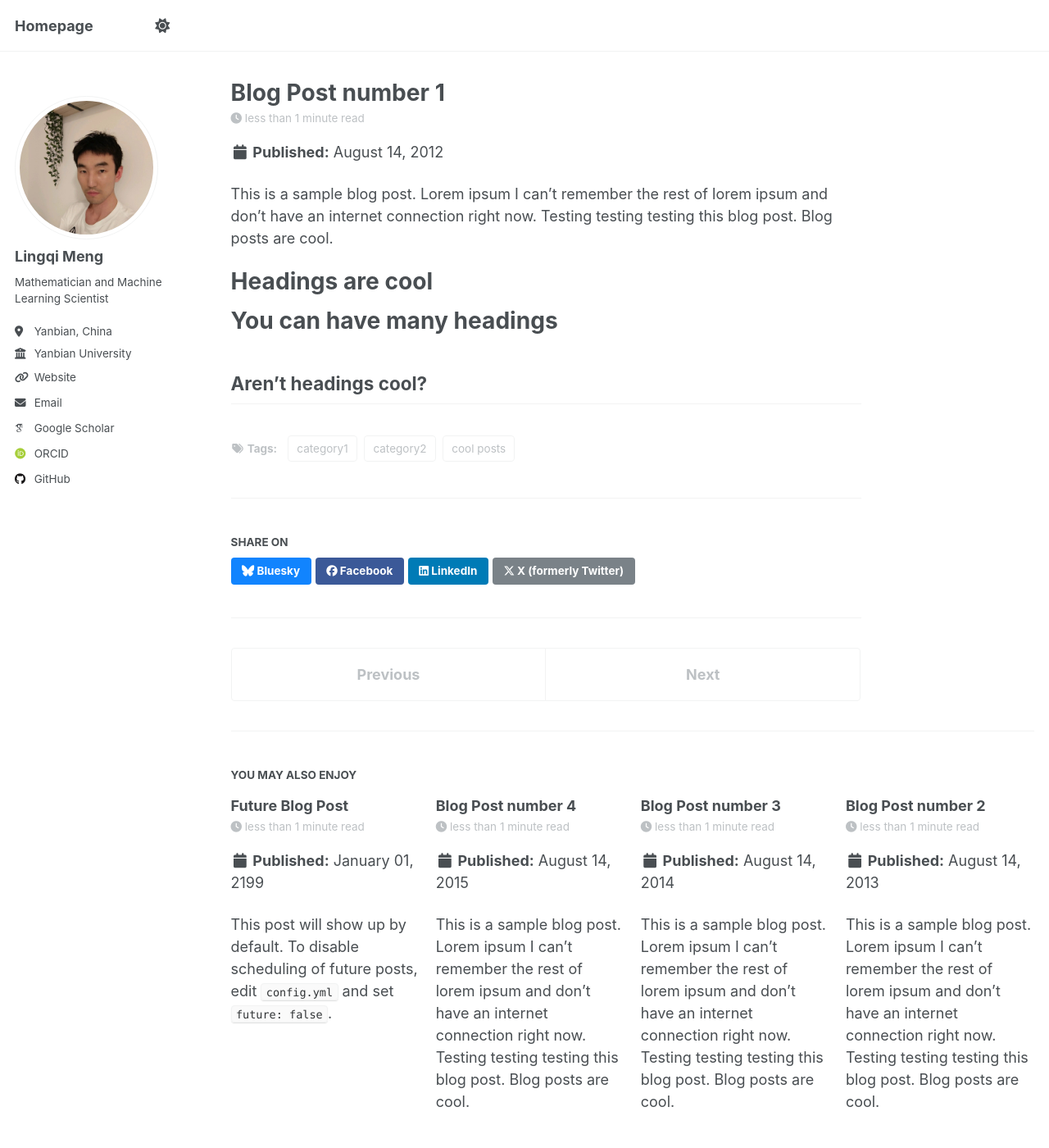
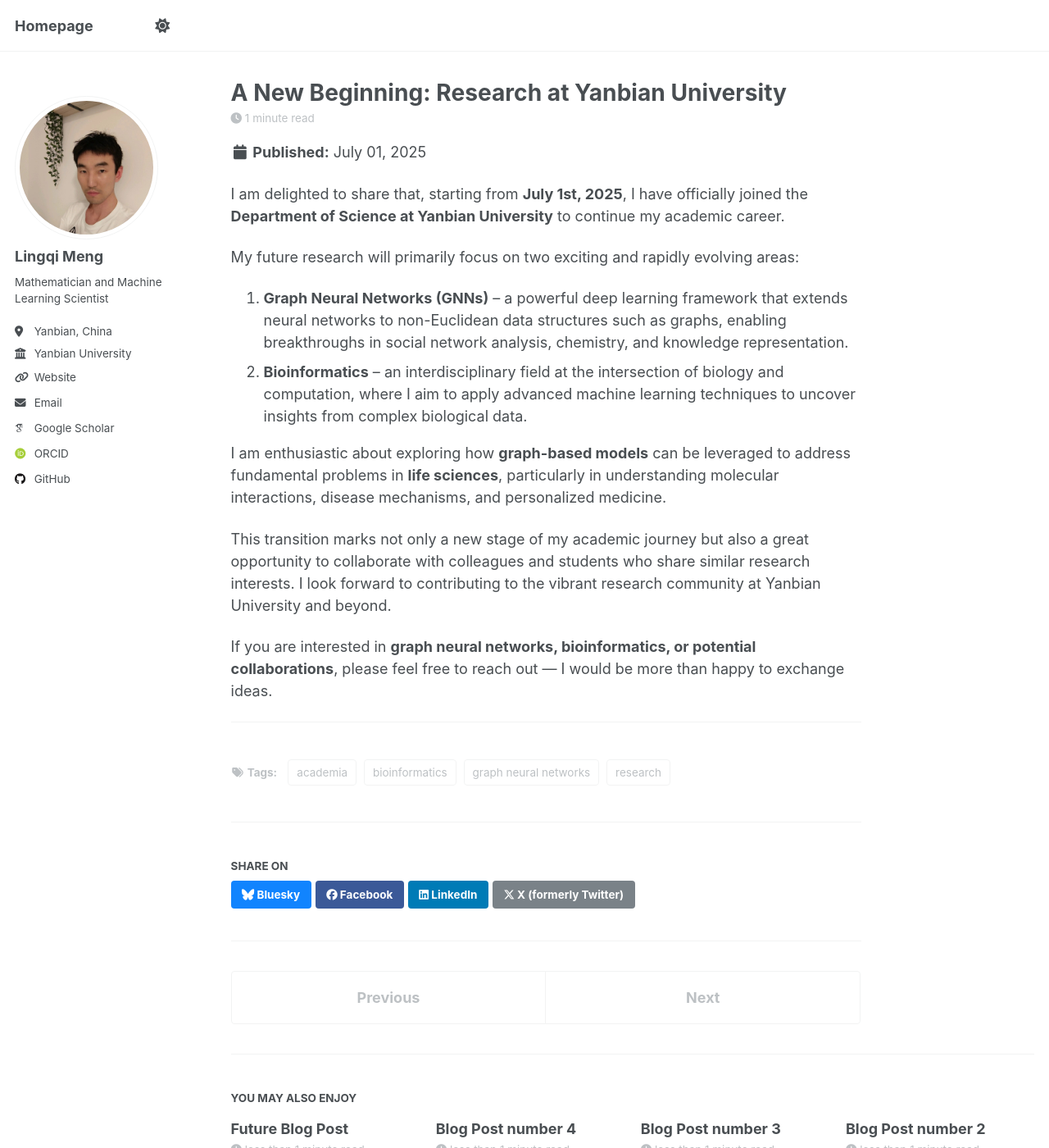
Before and after one commit to lingqime/lingqime.github.io, a Jekyll site: the page built from _posts/2012-08-14-blog-post-1.md, in a window 1280 px wide and 1400 px high. Shown: the whole window at 82% size. Built offline with Jekyll 4.4.1, drawn with Linux system fonts in a browser that asks for light colours; some web fonts are replaced; a script that is not in the unit is left out.

Commit message:
Update 2012-08-14-blog-post-1.md

```diff
--- a/_posts/2012-08-14-blog-post-1.md
+++ b/_posts/2012-08-14-blog-post-1.md
@@ -1,20 +1,25 @@
 ---
-title: 'Blog Post number 1'
-date: 2012-08-14
-permalink: /posts/2012/08/blog-post-1/
+title: "A New Beginning: Research at Yanbian University"
+date: 2025-07-01
+permalink: /posts/2025/07/new-beginning/
 tags:
-  - cool posts
-  - category1
-  - category2
+  - research
+  - academia
+  - graph neural networks
+  - bioinformatics
 ---
 
-This is a sample blog post. Lorem ipsum I can't remember the rest of lorem ipsum and don't have an internet connection right now. Testing testing testing this blog post. Blog posts are cool.
+I am delighted to share that, starting from **July 1st, 2025**, I have officially joined the **Department of Science at Yanbian University** to continue my academic career.
 
-Headings are cool
-======
+My future research will primarily focus on two exciting and rapidly evolving areas:
 
-You can have many headings
-======
+1. **Graph Neural Networks (GNNs)** – a powerful deep learning framework that extends neural networks to non-Euclidean data structures such as graphs, enabling breakthroughs in social network analysis, chemistry, and knowledge representation.
+2. **Bioinformatics** – an interdisciplinary field at the intersection of biology and computation, where I aim to apply advanced machine learning techniques to uncover insights from complex biological data.
 
-Aren't headings cool?
-------
+I am enthusiastic about exploring how **graph-based models** can be leveraged to address fundamental problems in **life sciences**, particularly in understanding molecular interactions, disease mechanisms, and personalized medicine.
+
+This transition marks not only a new stage of my academic journey but also a great opportunity to collaborate with colleagues and students who share similar research interests. I look forward to contributing to the vibrant research community at Yanbian University and beyond.
+
+If you are interested in **graph neural networks, bioinformatics, or potential collaborations**, please feel free to reach out — I would be more than happy to exchange ideas.
+
+---
```
